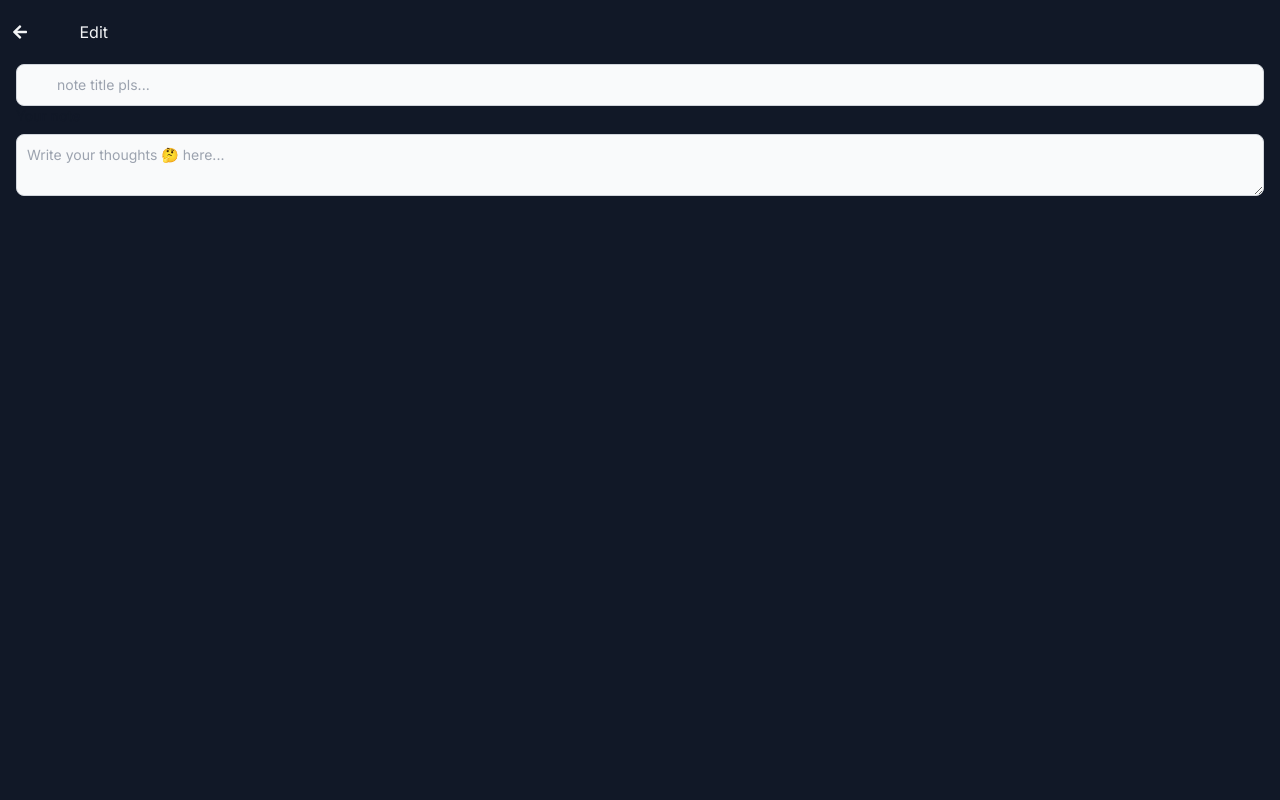
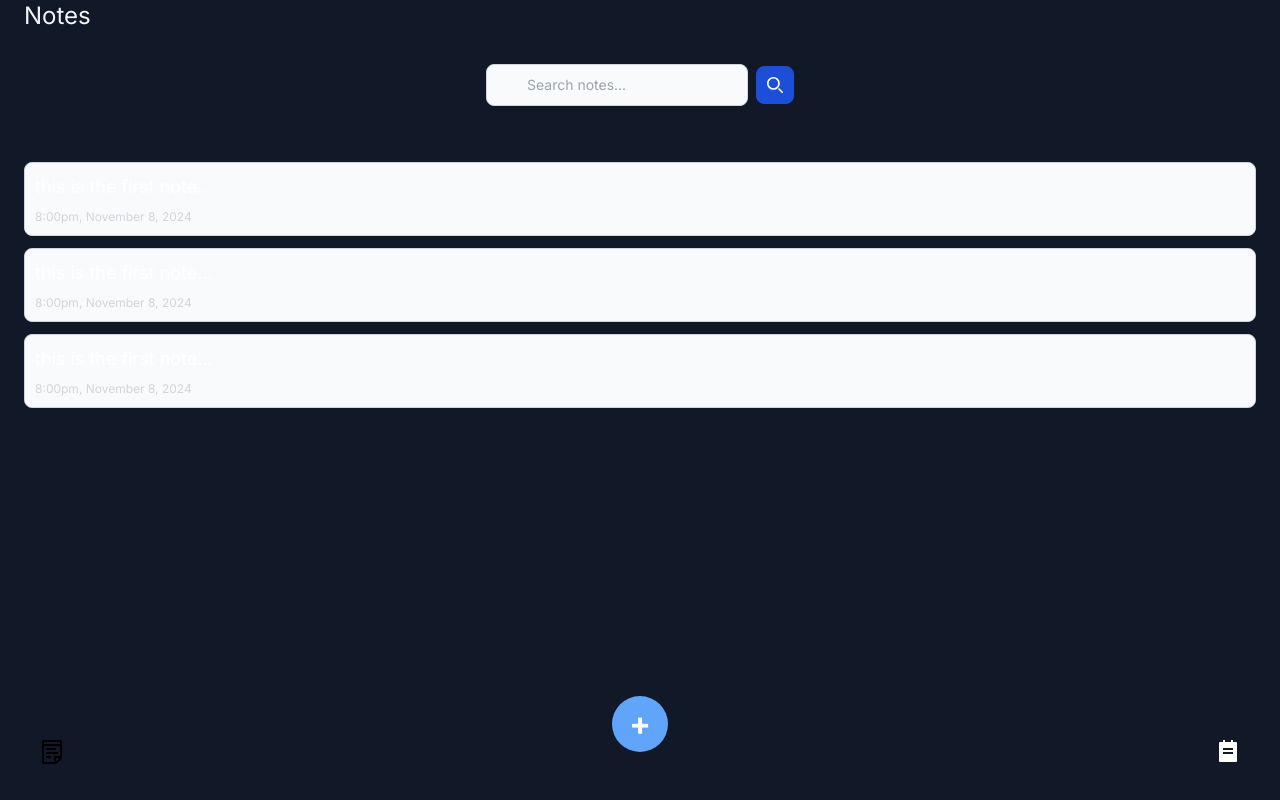
Before and after one commit to michee2x/learn_nextjs, a Next.js app: page / in a window 1280 px wide. Built offline with nearby package versions, Linux system fonts and the light colour scheme.

Commit message:
Update page.tsx

```diff
--- a/src/app/page.tsx
+++ b/src/app/page.tsx
@@ -150,7 +150,7 @@ const [notebody, setBody] = useState("")
  </main>
 
 
-<main className={`w-screen z-20 fixed top-0 bottom-0 right-0 left-0 min-h-screen bg-gray-900 text-gray-100`}>
+<main className={`w-screen ${edit ? "block" : "hidden"} z-20 fixed top-0 bottom-0 right-0 left-0 min-h-screen bg-gray-900 text-gray-100`}>
 
 <div className="w-full h-16 flex items-center justify-between px-3">
 
```
